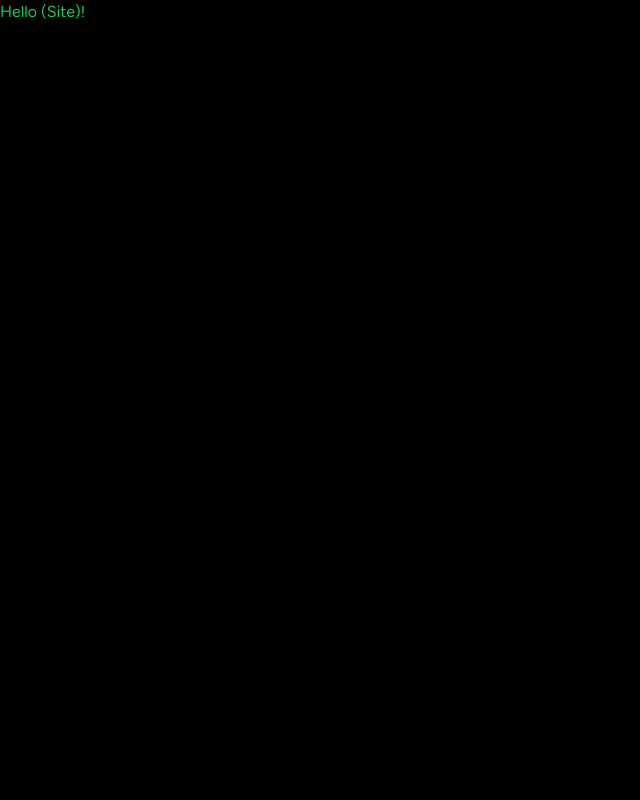
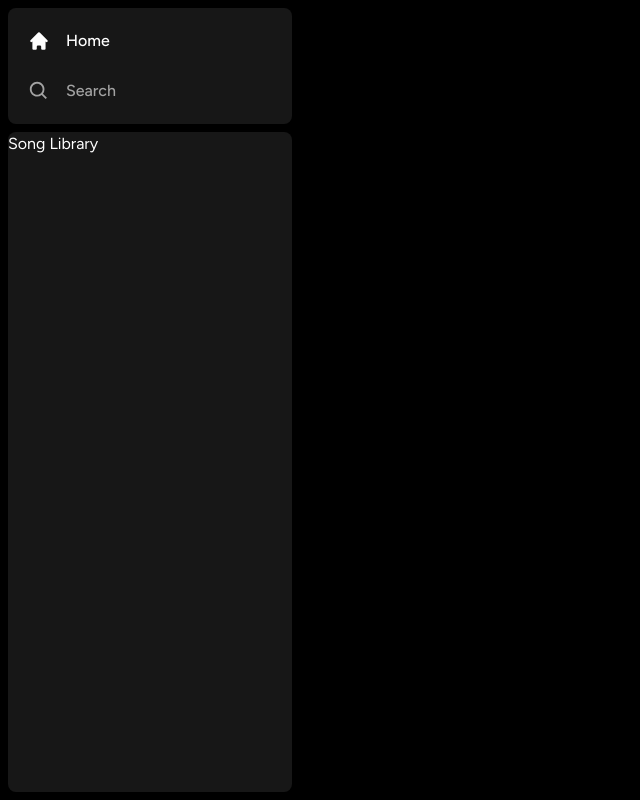
Before and after one commit to PedroG1018/spotify-clone, a Next.js app: page / in a window 1280 px wide. Shown: the whole page, without its empty margins (0-640 px from the left). Built offline with nearby package versions, Linux system fonts and the light colour scheme.

Commit message:
created sidebar and sidebar items

```diff
--- a/app/layout.tsx
+++ b/app/layout.tsx
@@ -1,3 +1,4 @@
+import Sidebar from "@/components/Sidebar";
 import "./globals.css";
 import type { Metadata } from "next";
 import { Figtree } from "next/font/google";
@@ -16,7 +17,9 @@
 }) {
   return (
     <html lang="en">
-      <body className={font.className}>{children}</body>
+      <body className={font.className}>
+        <Sidebar>{children}</Sidebar>
+      </body>
     </html>
   );
 }
--- /dev/null
+++ b/components/Box.tsx
@@ -0,0 +1,18 @@
+import { twMerge } from "tailwind-merge";
+
+interface BoxProps {
+  children: React.ReactNode;
+  className?: string;
+}
+
+const Box: React.FC<BoxProps> = ({ children, className }) => {
+  return (
+    <div
+      className={twMerge(`bg-neutral-900 rounded-lg h-fit w-full`, className)}
+    >
+      {children}
+    </div>
+  );
+};
+
+export default Box;
--- /dev/null
+++ b/components/Sidebar.tsx
@@ -0,0 +1,60 @@
+"use client";
+
+import { usePathname } from "next/navigation";
+import { useMemo } from "react";
+import { HiHome } from "react-icons/hi";
+import { BiSearch } from "react-icons/bi";
+
+import Box from "./Box";
+import SidebarItem from "./SidebarItem";
+
+interface SidebarProps {
+  children: React.ReactNode;
+}
+
+const Sidebar: React.FC<SidebarProps> = ({ children }) => {
+  const pathname = usePathname();
+
+  const routes = useMemo(
+    () => [
+      {
+        icon: HiHome,
+        label: "Home",
+        active: pathname !== "/search",
+        href: "/",
+      },
+      {
+        icon: BiSearch,
+        label: "Search",
+        active: pathname === "/search",
+        href: "/search",
+      },
+    ],
+    [pathname]
+  );
+
+  return (
+    <div className="flex h-full">
+      <div className="hidden md:flex flex-col gap-y-2 bg-black h-full w-[300px] p-2">
+        <Box>
+          <div
+            className="
+            flex
+            flex-col
+            gap-y-4
+            px-5
+            py-4
+            "
+          >
+            {routes.map((item) => (
+              <SidebarItem key={item.label} {...item} />
+            ))}
+          </div>
+        </Box>
+        <Box className="overflow-y-auto h-full">Song Library</Box>
+      </div>
+    </div>
+  );
+};
+
+export default Sidebar;
--- /dev/null
+++ b/components/SidebarItem.tsx
@@ -0,0 +1,46 @@
+import Link from "next/link";
+import { IconType } from "react-icons";
+import { twMerge } from "tailwind-merge";
+
+interface SidebarItemProps {
+  icon: IconType;
+  label: string;
+  active?: boolean;
+  href: string;
+}
+
+const SidebarItem: React.FC<SidebarItemProps> = ({
+  icon: Icon,
+  label,
+  active,
+  href,
+}) => {
+  return (
+    <Link
+      href={href}
+      className={twMerge(
+        `
+        flex
+        flex-row
+        h-auto
+        items-center
+        w-full
+        gap-x-4
+        text-md
+        font-medium
+        cursor-pointer
+        hover:text-white
+        transition
+        text-neutral-400
+        py-1
+    `,
+        active && "text-white"
+      )}
+    >
+      <Icon size={26} />
+      <p className="truncate w-full">{label}</p>
+    </Link>
+  );
+};
+
+export default SidebarItem;
--- a/package.json
+++ b/package.json
@@ -19,6 +19,8 @@
     "postcss": "8.4.27",
     "react": "18.2.0",
     "react-dom": "18.2.0",
+    "react-icons": "^4.10.1",
+    "tailwind-merge": "^1.14.0",
     "tailwindcss": "3.3.3",
     "typescript": "5.1.6"
   }
```
Also changed, not shown: 1 other file (tests, documents, lock files or other folders).
